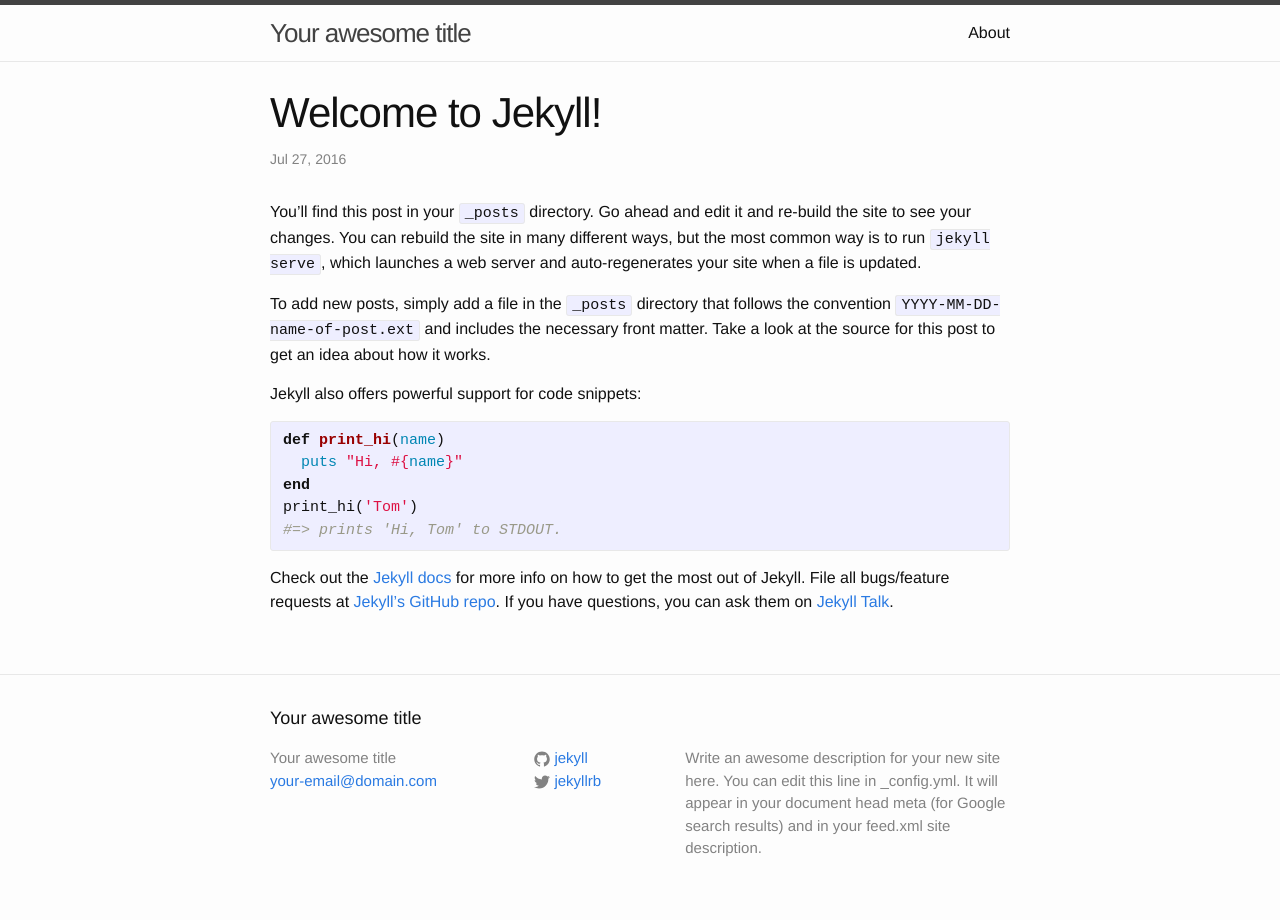
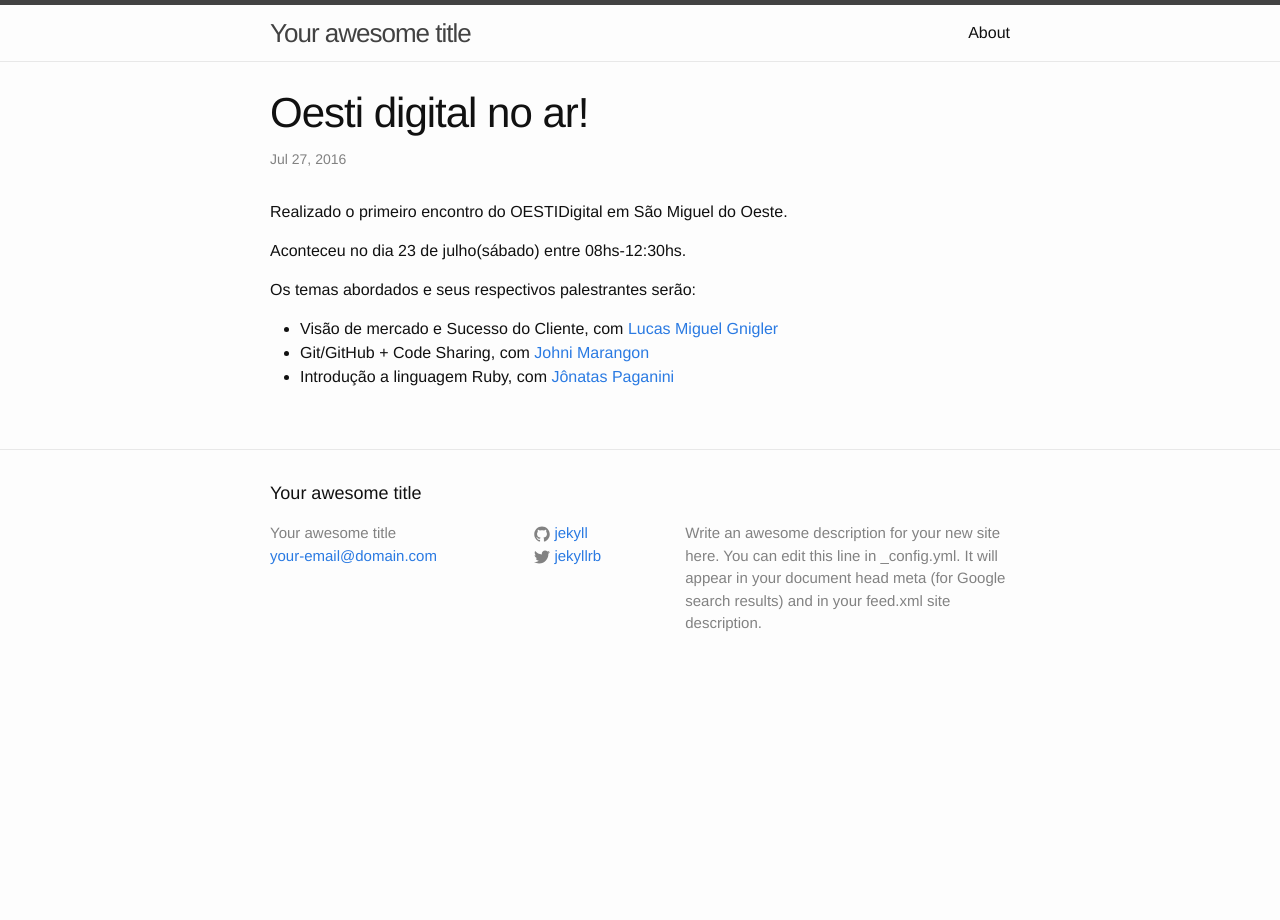
Before and after one commit to OESTIDigital/OESTIDigital.github.io, a Jekyll site: the page built from _posts/2016-07-27-oestidigital-no-ar.markdown, in a window 1280 px wide. Built offline with Jekyll 4.4.1, drawn with Linux system fonts in a browser that asks for light colours.

Commit message:
giving basic info.

```diff
--- a/_posts/2016-07-27-oestidigital-no-ar.markdown
+++ b/_posts/2016-07-27-oestidigital-no-ar.markdown
@@ -1,25 +1,15 @@
 ---
 layout: post
-title:  "Welcome to Jekyll!"
+title:  "Oesti digital no ar!"
 date:   2016-07-27 01:18:27 -0300
-categories: jekyll update
+categories: evento
 ---
-You’ll find this post in your `_posts` directory. Go ahead and edit it and re-build the site to see your changes. You can rebuild the site in many different ways, but the most common way is to run `jekyll serve`, which launches a web server and auto-regenerates your site when a file is updated.
 
-To add new posts, simply add a file in the `_posts` directory that follows the convention `YYYY-MM-DD-name-of-post.ext` and includes the necessary front matter. Take a look at the source for this post to get an idea about how it works.
+Realizado o primeiro encontro do OESTIDigital em São Miguel do Oeste.
 
-Jekyll also offers powerful support for code snippets:
+Aconteceu no dia 23 de julho(sábado) entre 08hs-12:30hs.
 
-{% highlight ruby %}
-def print_hi(name)
-  puts "Hi, #{name}"
-end
-print_hi('Tom')
-#=> prints 'Hi, Tom' to STDOUT.
-{% endhighlight %}
-
-Check out the [Jekyll docs][jekyll-docs] for more info on how to get the most out of Jekyll. File all bugs/feature requests at [Jekyll’s GitHub repo][jekyll-gh]. If you have questions, you can ask them on [Jekyll Talk][jekyll-talk].
-
-[jekyll-docs]: http://jekyllrb.com/docs/home
-[jekyll-gh]:   https://github.com/jekyll/jekyll
-[jekyll-talk]: https://talk.jekyllrb.com/
+Os temas abordados e seus respectivos palestrantes serão:
+- Visão de mercado e Sucesso do Cliente, com [Lucas Miguel Gnigler](www.lucasmiguel.com)
+- Git/GitHub + Code Sharing, com [Johni Marangon](http://www.johnidouglas.com.br/)
+- Introdução a linguagem Ruby, com [Jônatas Paganini](http://ideia.me)
```
